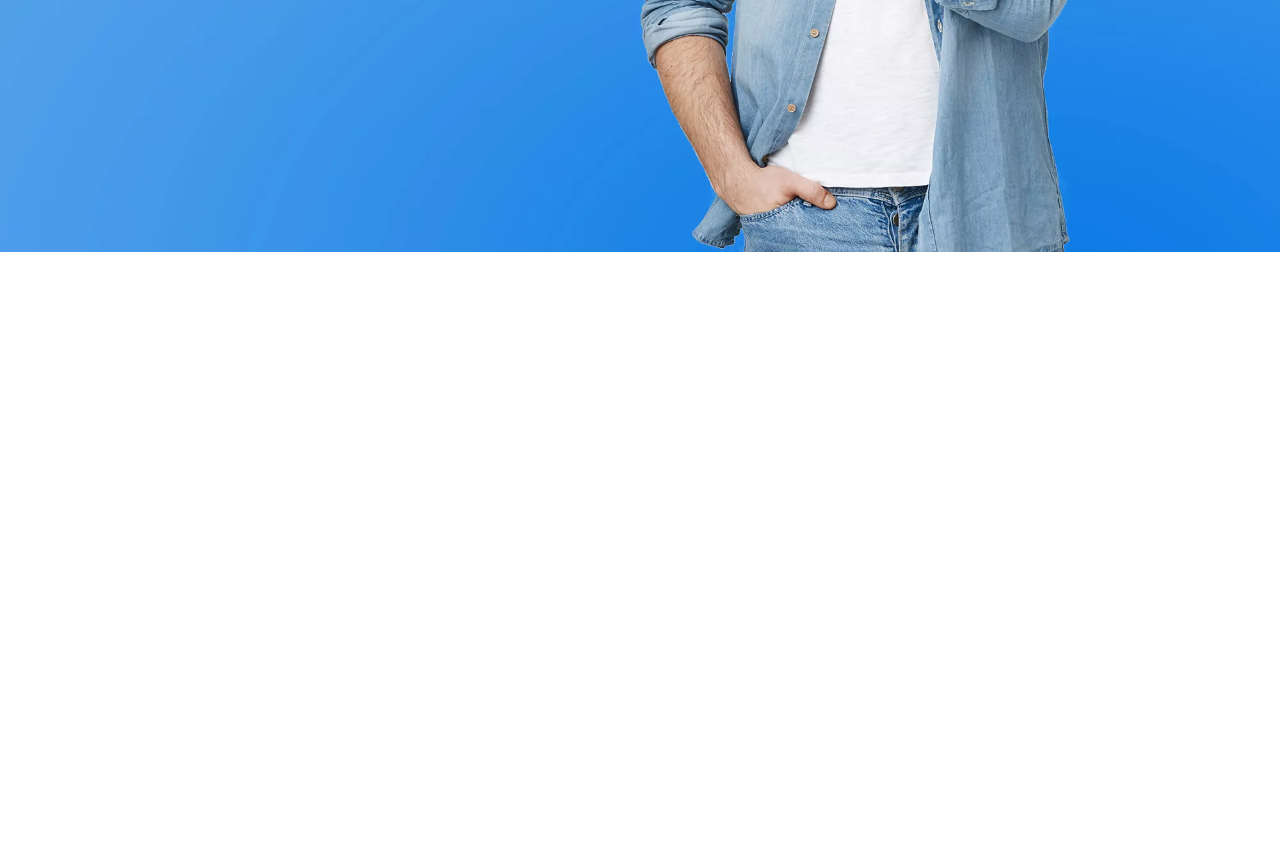
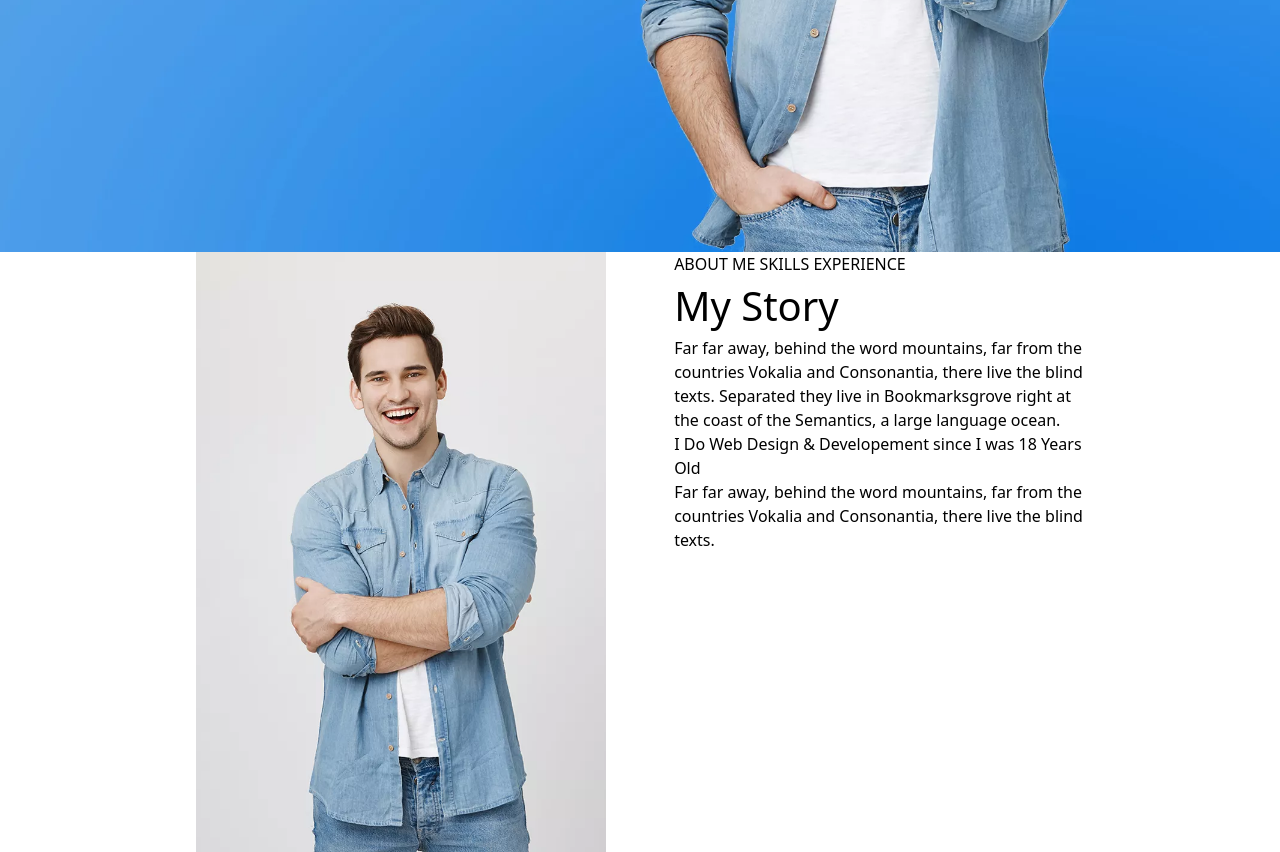
Before and after one commit to Leticiaattoh/Leticiaattoh.github.io, a plain HTML site: page index.html in a window 1280 px wide. Shown: the part 548-1400 px from the top of the page. Before the commit the page ends 800 px from the top, so only its background shows below. Drawn offline with nearby package versions, Linux system fonts and the light colour scheme.

Commit message:
continuation of tailwind

```diff
--- a/index.html
+++ b/index.html
@@ -34,11 +34,39 @@
             <p class=" subtitle text-white">Far far away, behind the word mountains, far from the countries Vokalia and
                 Consonantia, there live the
                 blind texts.</p>
-            <button class="bg-[#0779E4] w-[127px] h-[53px] text-white font-bold px-[24px] py-[16px] rounded-sm" >HIRE ME</button>
-            <button class="bg-white text-[#0779E4] h-[53px] font-bold px-[24px] py-[16px] rounded-sm ml-2">VIEW PORTFOLIO</button>
+            <button class="bg-[#0779E4] w-[127px] h-[53px] text-white font-bold px-[24px] py-[16px] rounded-sm">HIRE
+                ME</button>
+            <button class="bg-white text-[#0779E4] h-[53px] font-bold px-[24px] py-[16px] rounded-sm ml-2">VIEW
+                PORTFOLIO</button>
 
         </div>
     </section>
+    <!-- About Section -->
+
+    <section class="flex flex-row justify-evenly w-[80%] mx-auto">
+
+        <div class="w-[40%] bg-[url('./assets/images/about-bg.png')] bg-cover h-[600px] bg-center"></div>
+        <div class="w-[40%]">
+         <div>
+            <a href="#">ABOUT ME</a>
+            <a href="#">SKILLS</a>
+            <a href="#">EXPERIENCE</a>
+        </div>
+
+        <div>
+            <h1 class="text-[40px]">My Story</h1>
+            <p>Far far away, behind the word mountains, far from the countries Vokalia and Consonantia, there live the
+                blind texts. Separated they live in Bookmarksgrove right at the coast of the Semantics, a large language
+                ocean.</p>
+                <h2>I Do Web Design & Developement since I was 18 Years Old</h2>
+                <p>Far far away, behind the word mountains, far from the countries Vokalia and Consonantia, there live the blind texts.</p>
+        </div>
+
+
+    </div>
+
+    </section>
+
 </body>
 
 </html>
```
Also changed, not shown: assets/images/about-bg.png (added).
